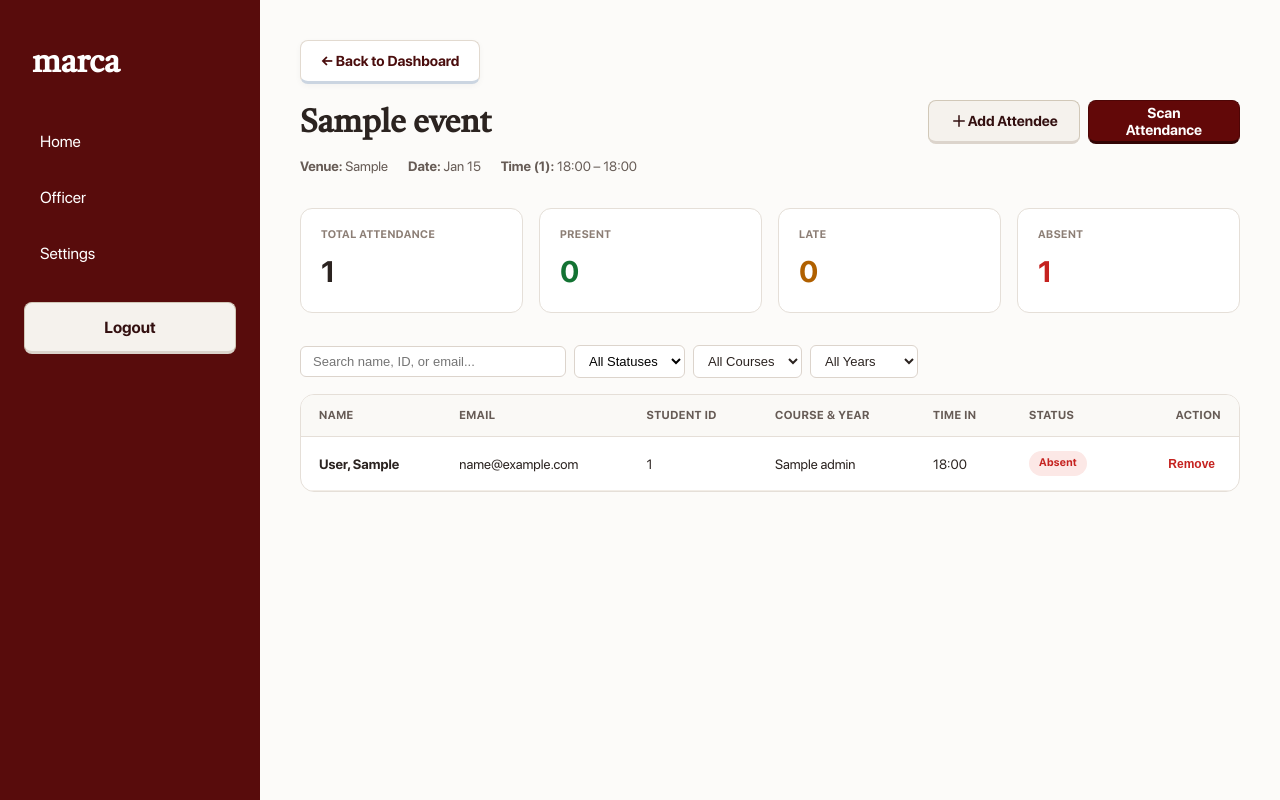
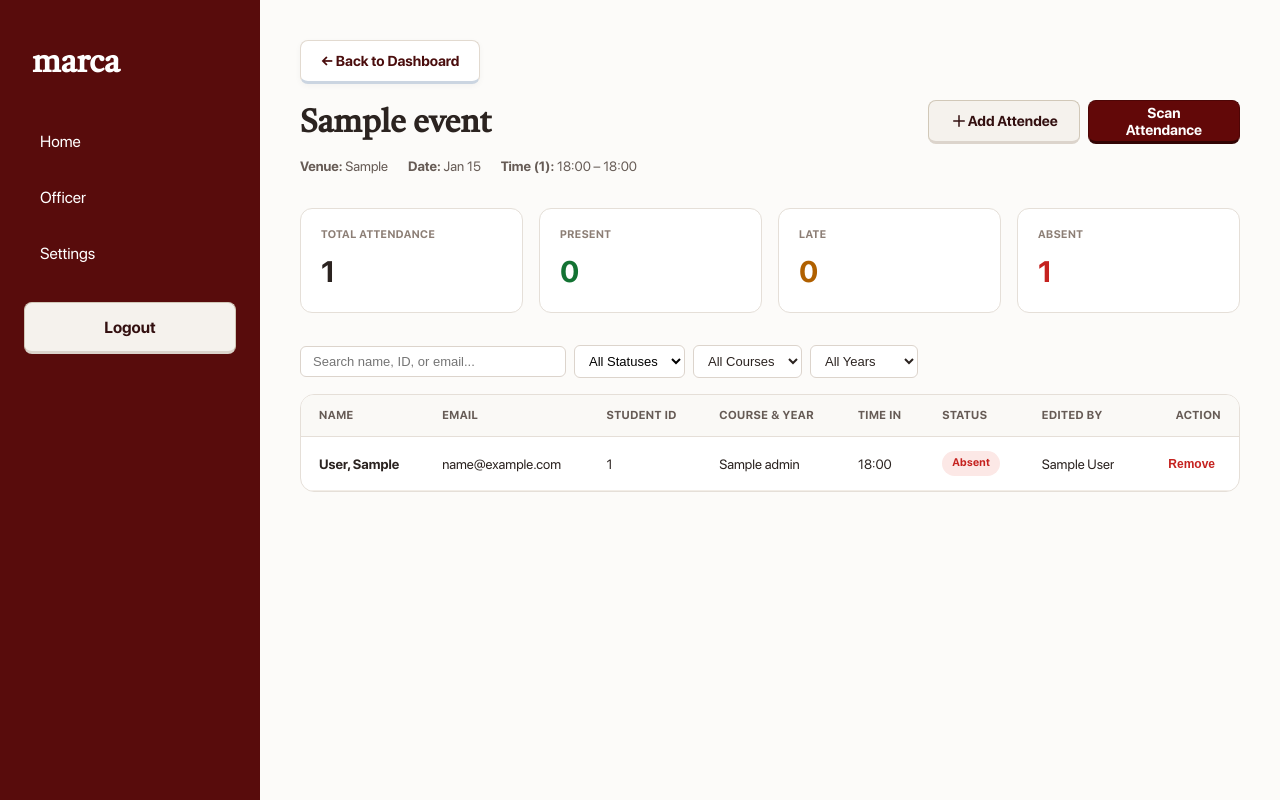
Before and after one commit to keneyboi/Marca-Render, a Django app: page /event/1/ in a window 1280 px wide. Run offline with Django 5.2, Linux system fonts and the light colour scheme; a user stored in the database is signed in; tables that the repository leaves empty hold one stand-in row (values such as "Sample post").

Commit message:
feat(attendance): add edited_by column in attendance record table

```diff
--- a/apps/attendance/views.py
+++ b/apps/attendance/views.py
@@ -89,6 +89,7 @@ def set_attendance(request):
         messages.warning(request, "Invalid option selected.")
         return redirect(fallback_redirect)
 
+    record.edited_by = request.user
     record.save()
     messages.success(request, "Attendance updated successfully.")
 
--- a/apps/core/models.py
+++ b/apps/core/models.py
@@ -134,6 +134,14 @@ class AttendanceRecord(models.Model):
     timed_in_2 = models.DateTimeField(blank=True, null=True)
     timed_out_2 = models.DateTimeField(blank=True, null=True)
 
+    edited_by = models.ForeignKey(
+        User,
+        on_delete=models.SET_NULL,
+        null=True,
+        blank=True,
+        related_name='edited_attendance_records'
+    )
+
     class Meta:
         constraints = [
             models.UniqueConstraint(
--- a/apps/event/views.py
+++ b/apps/event/views.py
@@ -291,7 +291,7 @@ def event_detail(request, event_id):
         raise PermissionDenied("You do not have permission to access these records.")
 
     event = get_object_or_404(Event, id=event_id, user=owner_user)
-    all_records = event.attendance_records.all().order_by('last_name', 'first_name')
+    all_records = event.attendance_records.select_related('edited_by').order_by('last_name', 'first_name')
 
     courses = sorted({
         r.course.strip()
@@ -374,6 +374,7 @@ def add_attendance_record(request, event_id):
         course=course,
         year_level=year_level,
         status=status,
+        edited_by=request.user,
     )
 
     messages.success(request, f'Attendee "{first_name} {last_name}" added successfully.')
--- a/templates/event/event_detail.html
+++ b/templates/event/event_detail.html
@@ -237,6 +237,7 @@
 
           <th>Status</th>
           {% if request.user.is_admin %}
+          <th>Edited By</th>
           <th style="text-align: right;">Action</th>
           {% endif %}
         </tr>
@@ -289,6 +290,8 @@
             </td>
 
             {% if request.user.is_admin %}
+
+            <td>{% if record.edited_by %}{{ record.edited_by.get_full_name|default:record.edited_by.username }}{% else %}&mdash;{% endif %}</td>
 
             <td style="text-align: right;">
               <button
```
Also changed, not shown: apps/core/migrations/0009_attendancerecord_edited_by.py (added).
